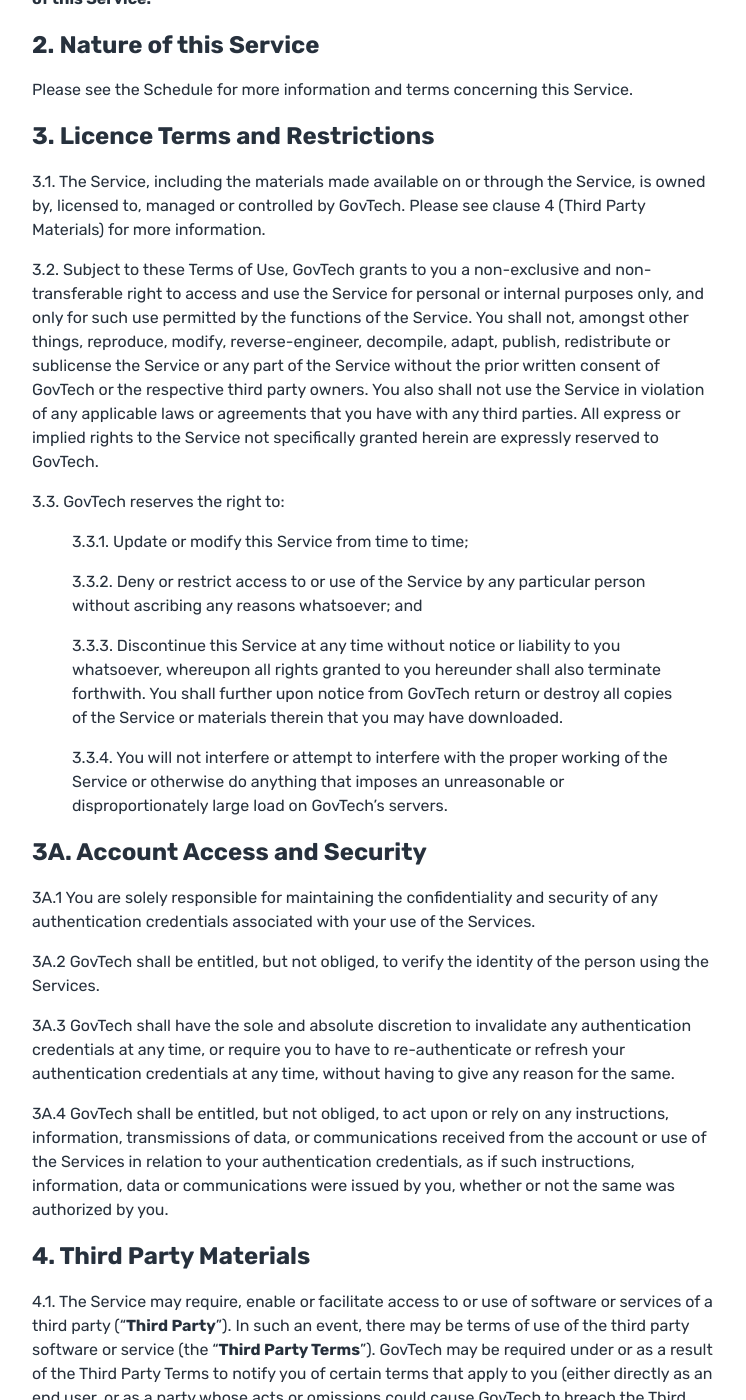
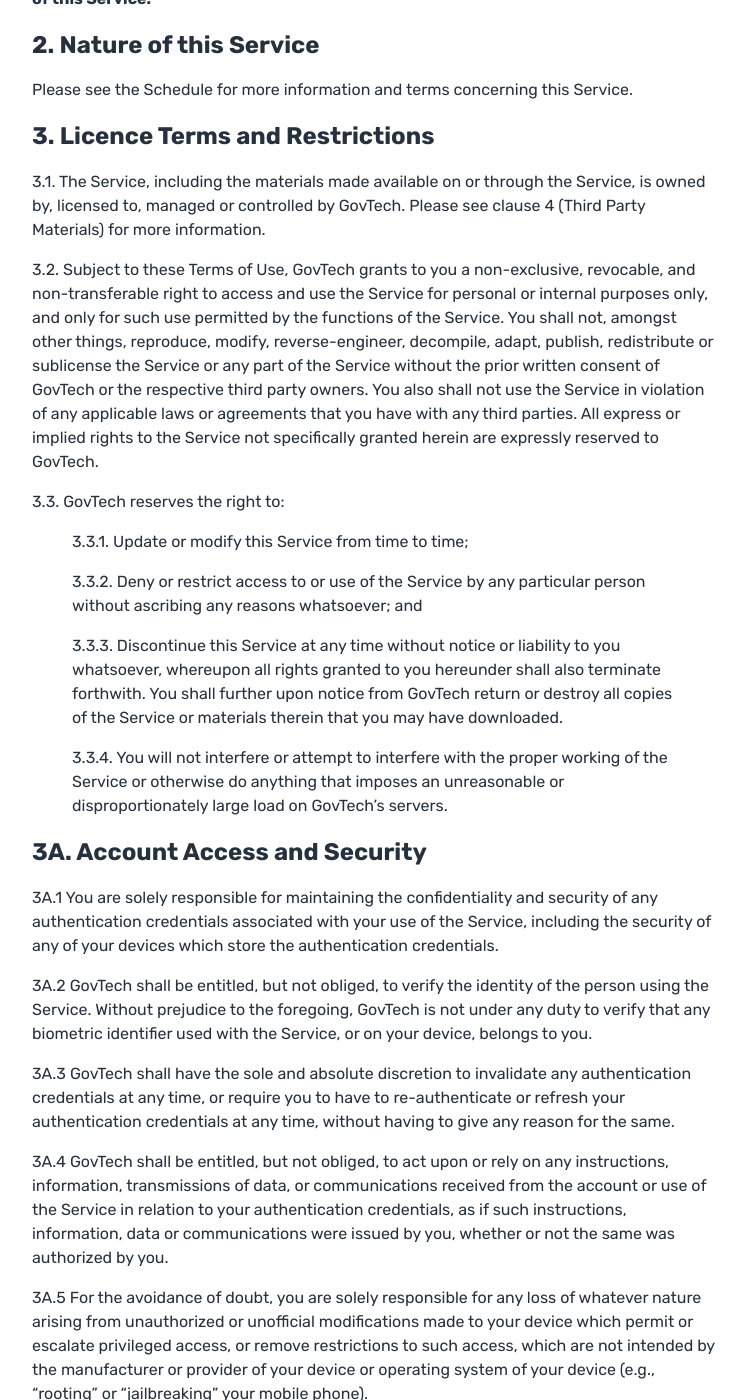
Before and after one commit to opengovsg/sgID-microsite, a Jekyll site: the page built from terms_of_use.md, in a window 1280 px wide and 1400 px high, scrolled down 896 px. Shown: the whole window, without its empty margins (266-1012 px from the left). Built offline with Jekyll 4.4.1, drawn with Linux system fonts in a browser that asks for light colours; some of the changed text lies outside the part shown.

Commit message:
Update terms_of_use.md

```diff
--- a/terms_of_use.md
+++ b/terms_of_use.md
@@ -4,7 +4,7 @@
 permalink: /terms-of-use/
 ---
 
-# Terms of Use
+# Terms of Use - sgID Mobile App
 
 ## 1. General
 1.1.  These Terms of Use govern your access to and use of our services, including the application (whether as software or as a website or otherwise), its contents, push notifications and all other accompanying materials as identified in the Schedule below (collectively, the "**Service**”).
@@ -22,7 +22,7 @@
 ## 3. Licence Terms and Restrictions
 3.1.  The Service, including the materials made available on or through the Service, is owned by, licensed to, managed or controlled by GovTech. Please see clause 4 (Third Party Materials) for more information.
 
-3.2.  Subject to these Terms of Use, GovTech grants to you a non-exclusive and non-transferable right to access and use the Service for personal or internal purposes only, and only for such use permitted by the functions of the Service. You shall not, amongst other things, reproduce, modify, reverse-engineer, decompile, adapt, publish, redistribute or sublicense the Service or any part of the Service without the prior written consent of GovTech or the respective third party owners. You also shall not use the Service in violation of any applicable laws or agreements that you have with any third parties. All express or implied rights to the Service not specifically granted herein are expressly reserved to GovTech.
+3.2.  Subject to these Terms of Use, GovTech grants to you a non-exclusive, revocable, and non-transferable right to access and use the Service for personal or internal purposes only, and only for such use permitted by the functions of the Service. You shall not, amongst other things, reproduce, modify, reverse-engineer, decompile, adapt, publish, redistribute or sublicense the Service or any part of the Service without the prior written consent of GovTech or the respective third party owners. You also shall not use the Service in violation of any applicable laws or agreements that you have with any third parties. All express or implied rights to the Service not specifically granted herein are expressly reserved to GovTech.
 
 3.3.  GovTech reserves the right to:
 
@@ -36,18 +36,22 @@
 
 ## 3A. Account Access and Security
 
-3A.1 You are solely responsible for maintaining the confidentiality and security of any authentication credentials associated with your use of the Services.
+3A.1 You are solely responsible for maintaining the confidentiality and security of any authentication credentials associated with your use of the Service, including the security of any of your devices which store the authentication credentials.
 
-3A.2 GovTech shall be entitled, but not obliged, to verify the identity of the person using the Services.
+3A.2 GovTech shall be entitled, but not obliged, to verify the identity of the person using the Service.  Without prejudice to the foregoing, GovTech is not under any duty to verify that any biometric identifier used with the Service, or on your device, belongs to you.
 
 3A.3 GovTech shall have the sole and absolute discretion to invalidate any authentication credentials at any time, or require you to have to re-authenticate or refresh your authentication credentials at any time, without having to give any reason for the same.
 
-3A.4 GovTech shall be entitled, but not obliged, to act upon or rely on any instructions, information, transmissions of data, or communications received from the account or use of the Services in relation to your authentication credentials, as if such instructions, information, data or communications were issued by you, whether or not the same was authorized by you.
+3A.4 GovTech shall be entitled, but not obliged, to act upon or rely on any instructions, information, transmissions of data, or communications received from the account or use of the Service in relation to your authentication credentials, as if such instructions, information, data or communications were issued by you, whether or not the same was authorized by you.
+
+3A.5 For the avoidance of doubt, you are solely responsible for any loss of whatever nature arising from unauthorized or unofficial modifications made to your device which permit or escalate privileged access, or remove restrictions to such access, which are not intended by the manufacturer or provider of your device or operating system of your device (e.g., “rooting” or “jailbreaking” your mobile phone).
 
 ## 4. Third Party Materials
+
 4.1.  The Service may require, enable or facilitate access to or use of software or services of a third party (“**Third Party**”). In such an event, there may be terms of use of the third party software or service (the “**Third Party Terms**”). GovTech may be required under or as a result of the Third Party Terms to notify you of certain terms that apply to you (either directly as an end user, or as a party whose acts or omissions could cause GovTech to breach the Third Party Terms) when you use the Services. An example of Third Party Terms may be open source software terms or standard form terms of the distribution platform from which you obtain any part of the Service (e.g. Google Play Store or Apple App Store terms) which bind GovTech as a developer or user of the distribution platform (the “**Distribution Terms**”). Information on the Third Party Terms are embedded in the Service, already accounted for in these Terms of Use, publicly available (e.g the Distribution Terms) or otherwise listed in the Schedule herein. For the avoidance of doubt, insofar as this Clause 4 relates to the Distribution Terms, the relevant Distribution Terms are the terms of the specific platform from which you obtained a copy of the software or application that is part of the Service. For example, if you obtained the said copy from the Google Play Store, then the relevant terms are Google’s Distribution Terms.
 
-4.2.  It is your responsibility to check and read the most up-to-date versions of these Third Party Terms and you are deemed to have notice of the same. In particular, you are deemed to have notice of the Third Party Terms that GovTech (under the Third Party Terms) is required to notify you, and you unconditionally agree to be bound by all the obligations in the Third Party Terms which are applicable to you as the end user.
+4.2.  It is your responsibility to check and read the most up-to-date versions of these Third Party Terms and you are deemed to have notice of the same. In particular, you are deemed to have notice of the Third Party Terms that GovTech (under the Third Party Terms) is required to notify you, and you unconditionally agree to be bound by all the obligations in the Third Party Terms which are applicable to you as the end user.  For the avoidance of doubt, where Third Party Terms are listed, such Third Party Terms shall be deemed to include any privacy policies and acceptable use policies as are applicable to you.
+
 
 4.3.  If the Third Party Terms require you to enter into an agreement directly with the Third Party, then you unconditionally agree to enter into such agreement, and in any event, to be legally bound by the Third Party Terms. For the avoidance of doubt:
 
@@ -64,6 +68,26 @@
 ## 5. Your Consent to Access Functions of Your Device
 
 Use of the Service may require you to allow access by the Service to certain functions of your device, such as push notifications, the obtaining and/or sharing of your location, or the collection of data from you in connection with the Service. Please also see clause 8 (Privacy Policy). Your use of the Service shall constitute your consent to the access by the Service of such functions of your device as may be reasonably required by the Service.
+
+## 5A. Ownership of Feedback/Requests/Suggestions
+
+You agree that all title and interest in any feedback, requests or suggestions from you concerning the Services shall be owned by GovTech.
+
+## 5B. Confidentiality
+
+5B.1 If you receive information or data (in whatever form) from GovTech or a Third Party which is designated confidential or proprietary or is otherwise reasonably understood to be confidential or proprietary (collectively, “Confidential Information”), you shall not use, disclose or reproduce the Confidential Information except for the purpose for which it was provided to you. If consent to disclose the Confidential Information to a third party is given by GovTech or the Third Party to you, any act or omission in respect of the Confidential Information by that person shall be deemed to be your act or omission and you agree to be fully liable for the same. In all cases, you shall protect the Confidential Information to the same extent you protect your own confidential information but in no event less than a reasonable standard of care. You shall ensure that any recipients are bound by confidentiality terms at least as restrictive as this Clause.
+
+5B.2 You shall destroy any Confidential Information immediately upon request by GovTech or the Third Party.
+
+5B.3 In the event:
+
+> 5B.3.1 you are, or likely to be, required by an order of court to disclose Confidential Information; or
+
+> 5B.3.2 you have reasonable grounds to suspect the unauthorised use or disclosure or reproduction of Confidential Information;
+
+you shall immediately notify GovTech or the Third Party of the same and cooperate with GovTech or the Third Party to prevent or limit such disclosure.
+
+5B.4 Nothing in this Clause 5B shall prejudice GovTech’s or the Third Party’s other rights at law.
 
 ## 6. Disclaimers and Indemnity
 
@@ -89,9 +113,9 @@
 
 6.3.  Without prejudice and in addition to the foregoing, insofar as the Service facilitates or requires the provision, use or functioning of, or is provided in conjunction with, other products, software, materials and/or services not provided by GovTech, GovTech makes no representation or warranty in relation to such products, software, materials and/or services (including without limitation any representation or warranties as to timeliness, reliability, availability, interoperability, quality, fitness for purpose, non-infringement, suitability or accuracy).
 
-6.4.  You shall not rely on any part of the Service to claim or assert any form of legitimate expectation against GovTech, whether or not arising out of or in connection with GovTech’s roles and functions as a public authority.
+6.4. You shall not rely on any part of the Service to claim or assert any form of legitimate expectation against GovTech, whether or not arising out of or in connection with GovTech’s roles and functions as a public authority. GovTech shall have no responsibility or liability to you or any third party arising out of or in connection with any fraud, phishing, or any other illegal act or omission by other parties in relation to the Service and it is your own responsibility to ensure that the Service you are using or accessing is from a legitimate source.
 
-6.5.  You agree to defend and indemnify and keep GovTech and its officers, employees, agents and contractors harmless against all liabilities, losses, damages, costs or expenses (including legal costs on an indemnity basis) howsoever arising out of or in connection with your access or use of the Service (including third party software or services) or your non-compliance with the Terms of Use, Third Party Terms or Incorporated Terms, whether or not you had been advised or informed of the nature or extent of such liabilities, losses, damages, costs or expenses.
+6.5. You agree to defend and indemnify and keep GovTech and its officers, employees, agents and contractors harmless against all liabilities, losses, damages, costs or expenses (including legal costs on an indemnity basis) howsoever arising out of or in connection with your access or use of the Service (including third party software or services) or your non-compliance with the Terms of Use, Third Party Terms or Incorporated Terms, whether or not you had been advised or informed of the nature or extent of such liabilities, losses, damages, costs or expenses. You warrant and represent that your access or use of the Service does not and will not breach or violate any laws, regulations, trade, economic and/or export sanctions (wherever in the world) applicable to you.
 
 ## 7. Hyperlinks
 
```
Also changed, not shown: other parts of terms_of_use.md (+2 -2 lines).
